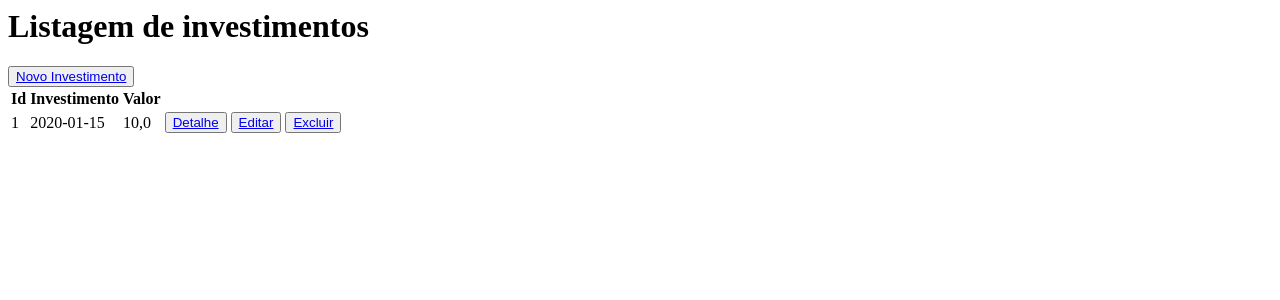
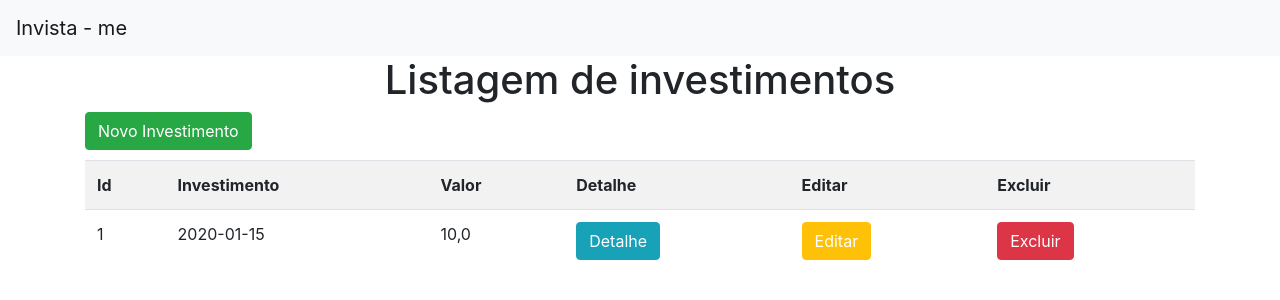
Before and after one commit to CLAUDIOMENDES111/invista_me, a Django app: page / in a window 1280 px wide. Shown: the top 300 px of the page. Run offline with Django 4.2, Linux system fonts and the light colour scheme; tables that the repository leaves empty hold one stand-in row (values such as "Sample post").

Commit message:
Estilizando a página inicial

```diff
--- /dev/null
+++ b/projeto_invista_me/invista_me/templates/investimentos/base.html
@@ -0,0 +1,34 @@
+<!doctype html>
+<html lang="en">
+  <head>
+    <!-- Required meta tags -->
+    <meta charset="utf-8">
+    <meta name="viewport" content="width=device-width, initial-scale=1, shrink-to-fit=no">
+
+    <!-- Bootstrap CSS -->
+    <link rel="stylesheet" href="https://cdn.jsdelivr.net/npm/bootstrap@4.6.2/dist/css/bootstrap.min.css" integrity="sha384-xOolHFLEh07PJGoPkLv1IbcEPTNtaed2xpHsD9ESMhqIYd0nLMwNLD69Npy4HI+N" crossorigin="anonymous">
+
+    <title>Invista - me</title>
+  </head>
+  <body>
+   <!-- As a link -->
+<nav class="navbar navbar-light bg-light">
+    <a class="navbar-brand" href="{% url 'investimentos' %}">Invista - me</a>
+  </nav>
+  {% block conteudo %}
+  {% endblock  %}
+
+    <!-- Optional JavaScript; choose one of the two! -->
+
+    <!-- Option 1: jQuery and Bootstrap Bundle (includes Popper) -->
+    <script src="https://cdn.jsdelivr.net/npm/jquery@3.5.1/dist/jquery.slim.min.js" integrity="sha384-DfXdz2htPH0lsSSs5nCTpuj/zy4C+OGpamoFVy38MVBnE+IbbVYUew+OrCXaRkfj" crossorigin="anonymous"></script>
+    <script src="https://cdn.jsdelivr.net/npm/bootstrap@4.6.2/dist/js/bootstrap.bundle.min.js" integrity="sha384-Fy6S3B9q64WdZWQUiU+q4/2Lc9npb8tCaSX9FK7E8HnRr0Jz8D6OP9dO5Vg3Q9ct" crossorigin="anonymous"></script>
+
+    <!-- Option 2: Separate Popper and Bootstrap JS -->
+    <!--
+    <script src="https://cdn.jsdelivr.net/npm/jquery@3.5.1/dist/jquery.slim.min.js" integrity="sha384-DfXdz2htPH0lsSSs5nCTpuj/zy4C+OGpamoFVy38MVBnE+IbbVYUew+OrCXaRkfj" crossorigin="anonymous"></script>
+    <script src="https://cdn.jsdelivr.net/npm/popper.js@1.16.1/dist/umd/popper.min.js" integrity="sha384-9/reFTGAW83EW2RDu2S0VKaIzap3H66lZH81PoYlFhbGU+6BZp6G7niu735Sk7lN" crossorigin="anonymous"></script>
+    <script src="https://cdn.jsdelivr.net/npm/bootstrap@4.6.2/dist/js/bootstrap.min.js" integrity="sha384-+sLIOodYLS7CIrQpBjl+C7nPvqq+FbNUBDunl/OZv93DB7Ln/533i8e/mZXLi/P+" crossorigin="anonymous"></script>
+    -->
+  </body>
+</html>
--- a/projeto_invista_me/invista_me/templates/investimentos/investimentos.html
+++ b/projeto_invista_me/invista_me/templates/investimentos/investimentos.html
@@ -1,21 +1,30 @@
-<h1> Listagem de investimentos </h1>
-<button> <a href="{% url 'novo_investimento' %}">Novo Investimento </a> </button>
+{% extends 'investimentos/base.html'   %}
 
+{% block conteudo  %}
 
-<table>
+<h1 style="text-align:center;"> Listagem de investimentos </h1>
+<div class="container">
+    <button class="btn btn-success" style="margin-bottom:10px;"> <a style="color:white" href="{% url 'novo_investimento' %}">Novo Investimento </a> </button>
+    <table class="table table-striped table bordered">
         <tr>
             <th>Id</th>
             <th>Investimento</th>
             <th>Valor</th>
+            <th>Detalhe</th>
+            <th>Editar</th>
+            <th>Excluir</th>
+
         </tr>
         {% for dado in dados %}
         <tr>
             <td>{{dado.id}}</td>
             <td>{{dado.investimento}}</td>
             <td>{{dado.valor}}</td>
-        <td> <button> <a href="{% url 'detalhe' dado.id %}">Detalhe </a></button></td>
-        <td> <button> <a href="{% url 'editar' dado.id %}">Editar </a></button></td>
-        <td> <button> <a href="{% url 'excluir' dado.id %}">Excluir </a></button></td>
+            <td> <button class="btn btn-info"> <a style="color:white" href="{% url 'detalhe' dado.id %}">Detalhe </a></button></td>
+            <td> <button class="btn btn-warning"> <a style="color:white" href="{% url 'editar' dado.id %}">Editar </a></button></td>
+            <td> <button class="btn btn-danger"> <a style="color:white" href="{% url 'excluir' dado.id %}">Excluir </a></button></td>
         </tr>
         {% endfor %}
     </table>
+</div>
+{% endblock %}
--- a/projeto_invista_me/projeto_invista_me/settings.py
+++ b/projeto_invista_me/projeto_invista_me/settings.py
@@ -38,6 +38,7 @@ INSTALLED_APPS = [
     'django.contrib.messages',
     'django.contrib.staticfiles',
     'invista_me'
+
 ]
 
 MIDDLEWARE = [
@@ -117,6 +118,7 @@ USE_TZ = True
 # https://docs.djangoproject.com/en/4.1/howto/static-files/
 
 STATIC_URL = 'static/'
+#CRISPY_TEMPLATE_PACK = 'bootstrap4'
 
 # Default primary key field type
 # https://docs.djangoproject.com/en/4.1/ref/settings/#default-auto-field
```
Also changed, not shown: projeto_invista_me/invista_me/templates/investimentos/detalhe.html (+7 -3 lines), projeto_invista_me/invista_me/templates/investimentos/novo_investimento.html (+1 -7 lines). Lines whose indentation alone changed are shown as unchanged.
